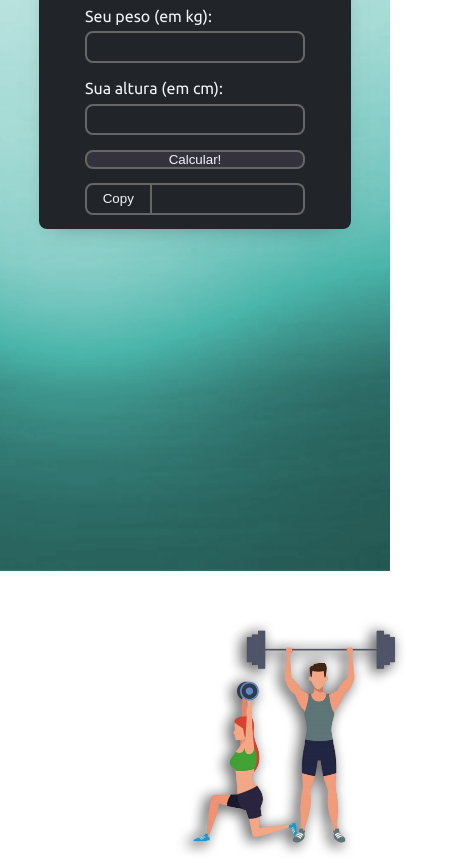
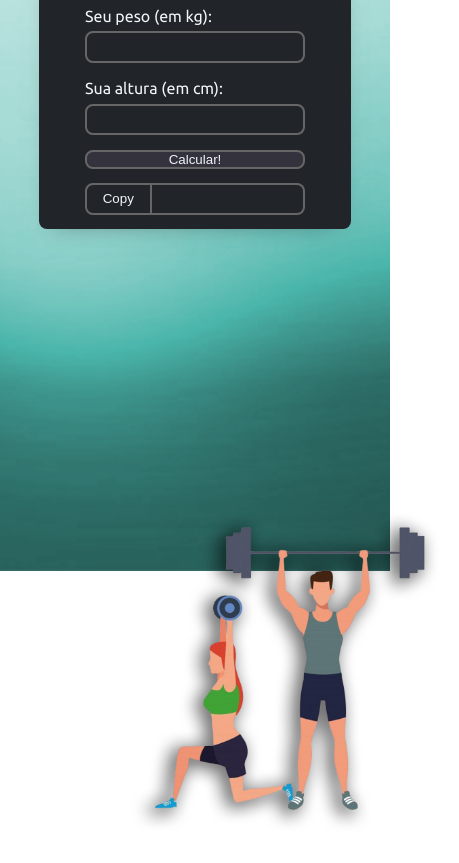
Before and after one commit to gabriellopes1010/Calculadora_IMC, a plain HTML site: page index.html in a window 390 px wide. Shown: the part 122-985 px from the top of the page, 459 px wide, since content can reach past the window. After the commit the page ends 959 px from the top, so only its background shows below. Drawn offline with Linux system fonts and the light colour scheme.

Commit message:
commit version 4

```diff
--- a/scss/others/page/page.scss
+++ b/scss/others/page/page.scss
@@ -168,9 +168,9 @@ span {
     margin-top: 10px;
   }
   .img_footer {
-    left: 120%;
-    top: 108%;
-    max-width: 30vh;
-    max-height: 30vh;
+    left: 108%;
+    top: 95%;
+    max-width: 40vh;
+    max-height: 40vh;
   }
 }
```
Also changed, not shown: css/style.css.
